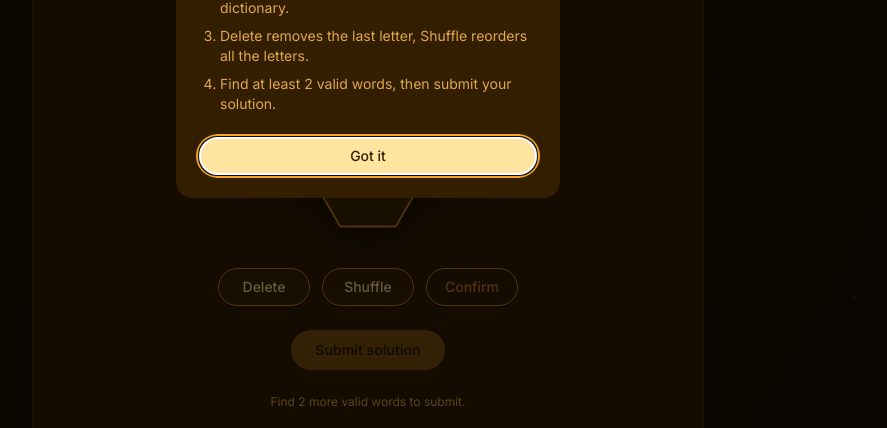
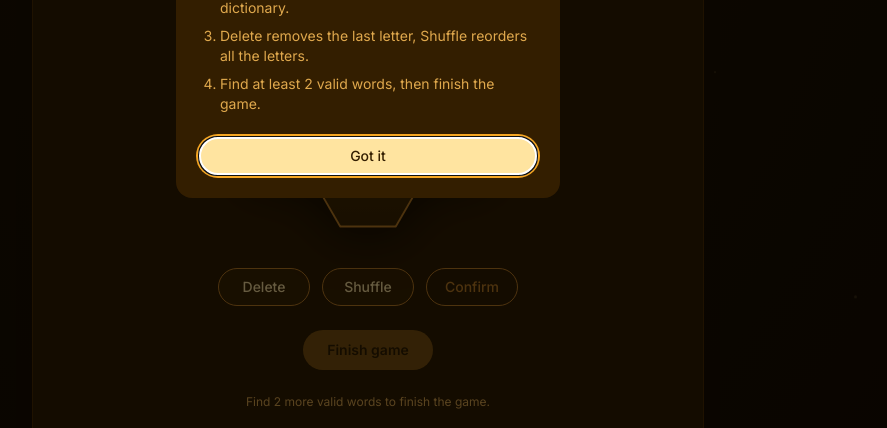
Before and after one commit to Avery-techdev/hive-words, a React (Vite) app: page / in a window 1280 px wide. Shown: the part 370-798 px from the top of the page, without its empty margins (272-1159 px from the left). Built offline with nearby package versions, Linux system fonts and the light colour scheme.

Commit message:
fix(game): rename submit/play-again labels to finish game/new game for clarity

```diff
--- a/src/features/game/components/GameControls.tsx
+++ b/src/features/game/components/GameControls.tsx
@@ -73,7 +73,7 @@ export function GameControls({
         aria-describedby={canSubmit ? undefined : SUBMIT_HINT_ID}
         className="touch-manipulation rounded-full bg-accent px-6 py-2.5 text-sm font-semibold text-paper transition-opacity hover:opacity-90 focus-visible:ring-2 focus-visible:ring-accent focus-visible:ring-offset-2 disabled:opacity-40"
       >
-        Submit solution
+        Finish game
       </button>
       {!canSubmit && missingWords > 0 && (
         <p
@@ -82,7 +82,7 @@ export function GameControls({
           aria-live="polite"
           className="text-xs text-ink-muted"
         >
-          {`Find ${missingWords} more valid word${missingWords === 1 ? '' : 's'} to submit.`}
+          {`Find ${missingWords} more valid word${missingWords === 1 ? '' : 's'} to finish the game.`}
         </p>
       )}
     </div>
--- a/src/features/game/components/GameOverScreen.tsx
+++ b/src/features/game/components/GameOverScreen.tsx
@@ -23,7 +23,7 @@ export function GameOverScreen({
       contentClassName="text-center"
     >
       <h2 id="game-over-title" className="text-lg font-semibold text-ink">
-        {isAllWordsFound ? 'All words found!' : 'Solution submitted'}
+        {isAllWordsFound ? 'All words found!' : 'Game finished'}
       </h2>
       <p className="mt-2 text-sm text-ink-muted">
         {isAllWordsFound
@@ -51,7 +51,7 @@ export function GameOverScreen({
         onClick={onPlayAgain}
         className="touch-manipulation mt-6 w-full rounded-full bg-accent px-4 py-2.5 text-sm font-semibold text-paper focus-visible:ring-2 focus-visible:ring-accent focus-visible:ring-offset-2"
       >
-        Play again
+        New game
       </button>
     </Dialog>
   )
--- a/src/features/game/components/HelpOverlay.tsx
+++ b/src/features/game/components/HelpOverlay.tsx
@@ -15,7 +15,7 @@ export function HelpOverlay({ isOpen, onClose }: HelpOverlayProps) {
         <li>Click the letters to spell an English word (min. 3 letters).</li>
         <li>Confirm the word to check it against the dictionary.</li>
         <li>Delete removes the last letter, Shuffle reorders all the letters.</li>
-        <li>Find at least 2 valid words, then submit your solution.</li>
+        <li>Find at least 2 valid words, then finish the game.</li>
       </ol>
       <button
         type="button"
```
